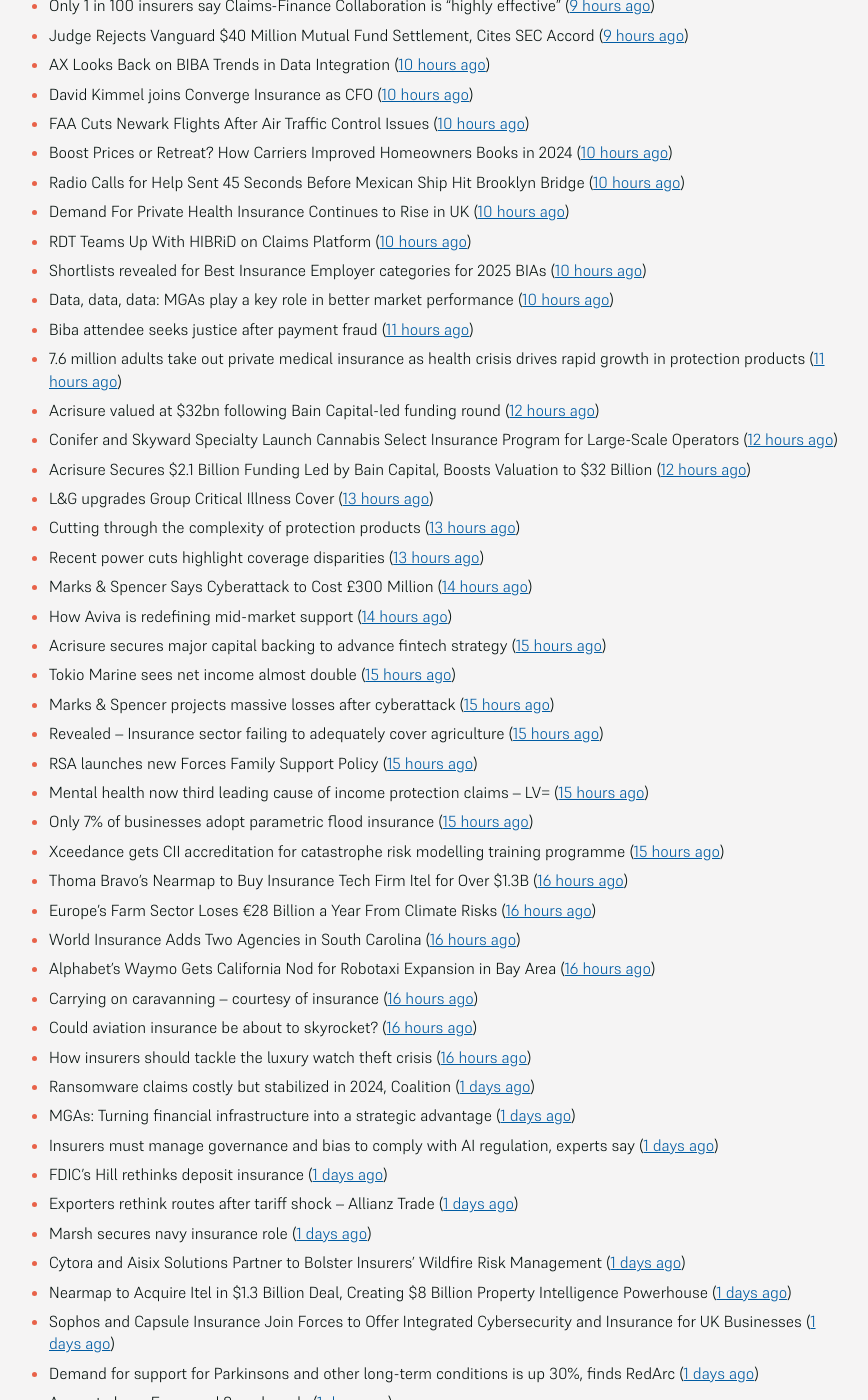
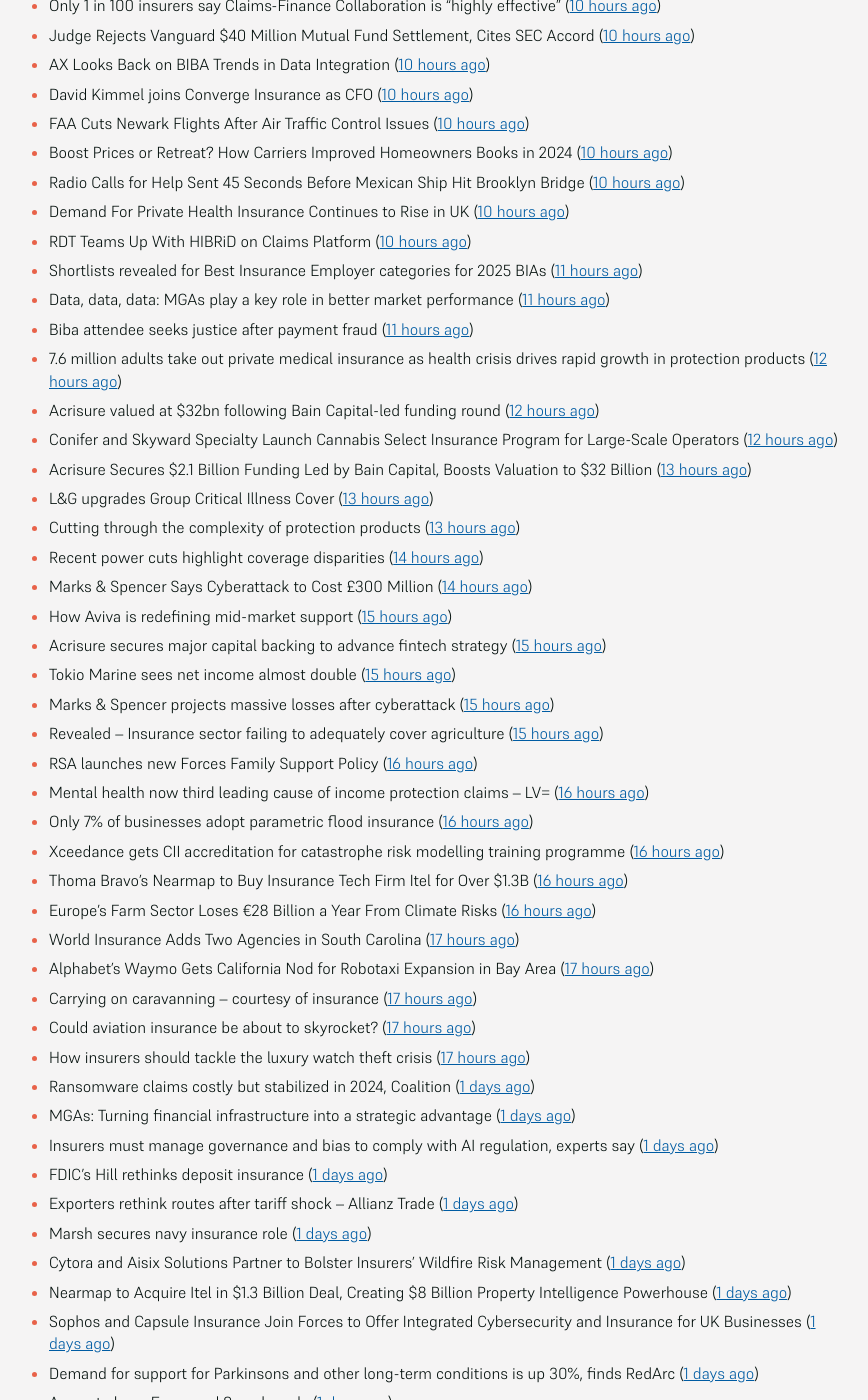
Before and after one commit to mat-0/feeds.thechels.uk, a Jekyll site: the page built from index.md, in a window 1280 px wide and 1400 px high, scrolled down 1412 px. Shown: the whole window, without its empty margins (215-1083 px from the left). Built offline with Jekyll 4.4.1, drawn with Linux system fonts in a browser that asks for light colours; some of the changed text lies outside the part shown.

Commit message:
New Feed

```diff
--- a/index.md
+++ b/index.md
@@ -54,33 +54,33 @@ description: Latest Updates
 - Radio Calls for Help Sent 45 Seconds Before Mexican Ship Hit Brooklyn Bridge ([10 hours ago](https://www.insurancejournal.com/news/east/2025/05/21/824582.htm))
 - Demand For Private Health Insurance Continues to Rise in UK ([10 hours ago](https://insurance-edge.net/2025/05/21/demand-for-private-health-insurance-continues-to-rise-in-uk/))
 - RDT Teams Up With HIBRiD on Claims Platform ([10 hours ago](https://insurance-edge.net/2025/05/21/rdt-teams-up-with-hibrid-on-claims-platform/))
-- Shortlists revealed for Best Insurance Employer categories for 2025 BIAs ([10 hours ago](https://www.postonline.co.uk/broker/7957793/shortlists-revealed-for-best-insurance-employer-categories-for-2025-bias))
-- Data, data, data: MGAs play a key role in better market performance ([10 hours ago](https://www.insurancebusinessmag.com/uk/news/columns/data-data-data-mgas-play-a-key-role-in-better-market-performance-536399.aspx))
+- Shortlists revealed for Best Insurance Employer categories for 2025 BIAs ([11 hours ago](https://www.postonline.co.uk/broker/7957793/shortlists-revealed-for-best-insurance-employer-categories-for-2025-bias))
+- Data, data, data: MGAs play a key role in better market performance ([11 hours ago](https://www.insurancebusinessmag.com/uk/news/columns/data-data-data-mgas-play-a-key-role-in-better-market-performance-536399.aspx))
 - Biba attendee seeks justice after payment fraud ([11 hours ago](https://www.postonline.co.uk/news/7957800/biba-attendee-seeks-justice-after-payment-fraud))
-- 7.6 million adults take out private medical insurance as health crisis drives rapid growth in protection products ([11 hours ago](https://ifamagazine.com/7-6-million-adults-take-out-private-medical-insurance-as-health-crisis-drives-rapid-growth-in-protection-products/))
+- 7.6 million adults take out private medical insurance as health crisis drives rapid growth in protection products ([12 hours ago](https://ifamagazine.com/7-6-million-adults-take-out-private-medical-insurance-as-health-crisis-drives-rapid-growth-in-protection-products/))
 - Acrisure valued at $32bn following Bain Capital-led funding round ([12 hours ago](https://www.postonline.co.uk/broker/7957799/acrisure-valued-at-32bn-following-bain-capital-led-funding-round))
 - Conifer and Skyward Specialty Launch Cannabis Select Insurance Program for Large-Scale Operators ([12 hours ago](https://www.insurtechinsights.com/conifer-and-skyward-specialty-launch-cannabis-select-insurance-program-for-large-scale-operators/))
-- Acrisure Secures $2.1 Billion Funding Led by Bain Capital, Boosts Valuation to $32 Billion ([12 hours ago](https://www.insurtechinsights.com/acrisure-secures-2-1-billion-funding-led-by-bain-capital-boosts-valuation-to-32-billion/))
+- Acrisure Secures $2.1 Billion Funding Led by Bain Capital, Boosts Valuation to $32 Billion ([13 hours ago](https://www.insurtechinsights.com/acrisure-secures-2-1-billion-funding-led-by-bain-capital-boosts-valuation-to-32-billion/))
 - L&G upgrades Group Critical Illness Cover ([13 hours ago](https://ifamagazine.com/lg-upgrades-group-critical-illness-cover/))
 - Cutting through the complexity of protection products ([13 hours ago](https://ifamagazine.com/cutting-through-the-complexity-of-protection-products/))
-- Recent power cuts highlight coverage disparities ([13 hours ago](https://www.postonline.co.uk/commercial/7957791/recent-power-cuts-highlight-coverage-disparities))
+- Recent power cuts highlight coverage disparities ([14 hours ago](https://www.postonline.co.uk/commercial/7957791/recent-power-cuts-highlight-coverage-disparities))
 - Marks & Spencer Says Cyberattack to Cost £300 Million ([14 hours ago](https://www.insurancejournal.com/news/international/2025/05/21/824570.htm))
-- How Aviva is redefining mid-market support ([14 hours ago](https://www.insurancebusinessmag.com/uk/news/breaking-news/how-aviva-is-redefining-midmarket-support-535375.aspx))
+- How Aviva is redefining mid-market support ([15 hours ago](https://www.insurancebusinessmag.com/uk/news/breaking-news/how-aviva-is-redefining-midmarket-support-535375.aspx))
 - Acrisure secures major capital backing to advance fintech strategy ([15 hours ago](https://www.insurancebusinessmag.com/uk/news/breaking-news/acrisure-secures-major-capital-backing-to-advance-fintech-strategy-536392.aspx))
 - Tokio Marine sees net income almost double ([15 hours ago](https://www.insurancebusinessmag.com/uk/news/breaking-news/tokio-marine-sees-net-income-almost-double-536377.aspx))
 - Marks & Spencer projects massive losses after cyberattack ([15 hours ago](https://www.insurancebusinessmag.com/uk/news/cyber/marks-and-spencer-projects-massive-losses-after-cyberattack-536391.aspx))
 - Revealed – Insurance sector failing to adequately cover agriculture ([15 hours ago](https://www.insurancebusinessmag.com/uk/news/breaking-news/revealed--insurance-sector-failing-to-adequately-cover-agriculture-536376.aspx))
-- RSA launches new Forces Family Support Policy ([15 hours ago](https://www.insurancebusinessmag.com/uk/news/breaking-news/rsa-launches-new-forces-family-support-policy-536375.aspx))
-- Mental health now third leading cause of income protection claims – LV= ([15 hours ago](https://www.insurancebusinessmag.com/uk/news/life-insurance/mental-health-now-third-leading-cause-of-income-protection-claims--lv-536390.aspx))
-- Only 7% of businesses adopt parametric flood insurance ([15 hours ago](https://www.postonline.co.uk/news/7957796/only-7-of-businesses-adopt-parametric-flood-insurance))
-- Xceedance gets CII accreditation for catastrophe risk modelling training programme ([15 hours ago](https://www.insurancebusinessmag.com/uk/news/catastrophe/xceedance-gets-cii-accreditation-for-catastrophe-risk-modelling-training-programme-536374.aspx))
+- RSA launches new Forces Family Support Policy ([16 hours ago](https://www.insurancebusinessmag.com/uk/news/breaking-news/rsa-launches-new-forces-family-support-policy-536375.aspx))
+- Mental health now third leading cause of income protection claims – LV= ([16 hours ago](https://www.insurancebusinessmag.com/uk/news/life-insurance/mental-health-now-third-leading-cause-of-income-protection-claims--lv-536390.aspx))
+- Only 7% of businesses adopt parametric flood insurance ([16 hours ago](https://www.postonline.co.uk/news/7957796/only-7-of-businesses-adopt-parametric-flood-insurance))
+- Xceedance gets CII accreditation for catastrophe risk modelling training programme ([16 hours ago](https://www.insurancebusinessmag.com/uk/news/catastrophe/xceedance-gets-cii-accreditation-for-catastrophe-risk-modelling-training-programme-536374.aspx))
 - Thoma Bravo’s Nearmap to Buy Insurance Tech Firm Itel for Over $1.3B ([16 hours ago](https://www.insurancejournal.com/news/national/2025/05/21/824558.htm))
 - Europe’s Farm Sector Loses €28 Billion a Year From Climate Risks ([16 hours ago](https://www.insurancejournal.com/news/international/2025/05/21/824536.htm))
-- World Insurance Adds Two Agencies in South Carolina ([16 hours ago](https://www.insurancejournal.com/news/southeast/2025/05/21/824482.htm))
-- Alphabet’s Waymo Gets California Nod for Robotaxi Expansion in Bay Area ([16 hours ago](https://www.insurancejournal.com/news/west/2025/05/21/824562.htm))
-- Carrying on caravanning – courtesy of insurance ([16 hours ago](https://www.postonline.co.uk/personal/7957724/carrying-on-caravanning-%E2%80%93-courtesy-of-insurance))
-- Could aviation insurance be about to skyrocket? ([16 hours ago](https://www.postonline.co.uk/commercial/7957567/could-aviation-insurance-be-about-to-skyrocket))
-- How insurers should tackle the luxury watch theft crisis ([16 hours ago](https://www.postonline.co.uk/claims/7957407/how-insurers-should-tackle-the-luxury-watch-theft-crisis))
+- World Insurance Adds Two Agencies in South Carolina ([17 hours ago](https://www.insurancejournal.com/news/southeast/2025/05/21/824482.htm))
+- Alphabet’s Waymo Gets California Nod for Robotaxi Expansion in Bay Area ([17 hours ago](https://www.insurancejournal.com/news/west/2025/05/21/824562.htm))
+- Carrying on caravanning – courtesy of insurance ([17 hours ago](https://www.postonline.co.uk/personal/7957724/carrying-on-caravanning-%E2%80%93-courtesy-of-insurance))
+- Could aviation insurance be about to skyrocket? ([17 hours ago](https://www.postonline.co.uk/commercial/7957567/could-aviation-insurance-be-about-to-skyrocket))
+- How insurers should tackle the luxury watch theft crisis ([17 hours ago](https://www.postonline.co.uk/claims/7957407/how-insurers-should-tackle-the-luxury-watch-theft-crisis))
 - Ransomware claims costly but stabilized in 2024, Coalition ([1 days ago](https://www.dig-in.com/news/ransomware-claims-costly-but-stabilized-in-2024-coalition))
 - MGAs: Turning financial infrastructure into a strategic advantage ([1 days ago](https://www.dig-in.com/opinion/turning-financial-infrastructure-into-a-strategic-advantage))
 - Insurers must manage governance and bias to comply with AI regulation, experts say ([1 days ago](https://www.dig-in.com/news/ai-governance-and-bias-become-compliance-issues-for-insurers))
```
Also changed, not shown: other parts of index.md (+16 -16 lines).
